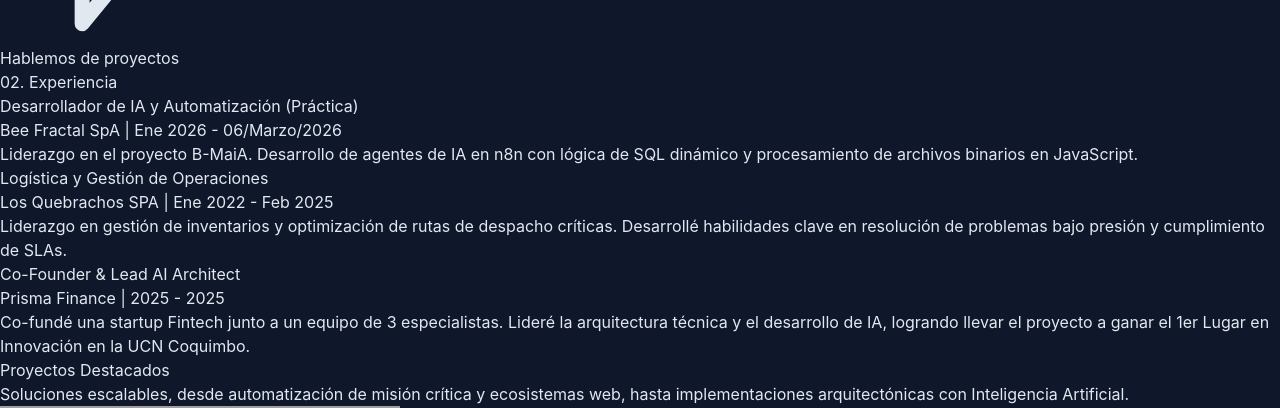
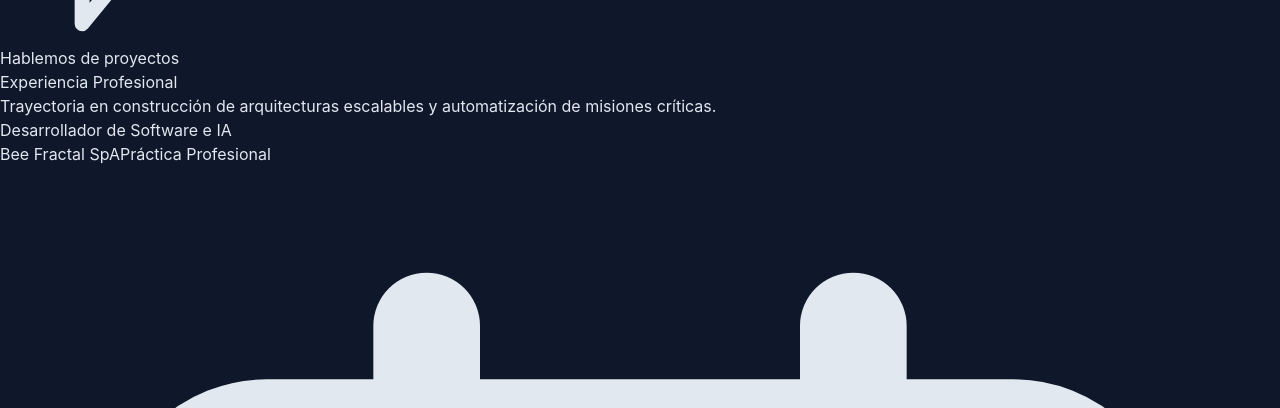
Before and after one commit to LookBastiDev/LookBastiDev.github.io, a React (Vite) app: page / in a window 1280 px wide. Shown: the part 205-613 px from the top of the page. Built offline with nearby package versions, Linux system fonts and the light colour scheme; grey boxes are pictures that could not be loaded.

Commit message:
ajuste Experience Moderno

```diff
--- a/src/Experience.jsx
+++ b/src/Experience.jsx
@@ -1,23 +1,125 @@
-import { experience } from "./data";
+import React from 'react';
+import { motion } from 'framer-motion';
 
 const Experience = () => {
+  // Datos de tu experiencia estructurados
+  const experiences = [
+    {
+      id: 1,
+      role: "Desarrollador de Software e IA",
+      company: "Bee Fractal SpA",
+      type: "Práctica Profesional",
+      date: "Ene 2026 - Mar 2026",
+      description: "Diseño de flujos autónomos con n8n para mitigación de errores en diagnósticos técnicos. Integración de IA generativa sobre PHP/Laravel y desarrollo de un motor para traducir lenguaje natural a consultas SQL directas.",
+      tech: ["n8n", "PHP (Laravel)", "IA Generativa", "SQL"],
+      color: "from-emerald-400 to-teal-500",
+      glow: "hover:shadow-[0_0_30px_rgba(16,185,129,0.15)]",
+      borderGlow: "group-hover:border-emerald-500/50"
+    },
+    {
+      id: 2,
+      role: "Ingeniero de Software Full Stack",
+      company: "PrismaFinance",
+      type: "Proyecto de Tesis / Sector Minero",
+      date: "Mar 2025 - Dic 2025",
+      description: "Arquitectura y despliegue de un ecosistema local-first. Creación de microservicios robustos en Python (FastAPI), frontend interactivo en React, y orquestación de LLMs para auditorías lógicas con 95% de precisión.",
+      tech: ["Python", "FastAPI", "React", "PostgreSQL", "LLMs"],
+      color: "from-blue-500 to-indigo-500",
+      glow: "hover:shadow-[0_0_30px_rgba(59,130,246,0.15)]",
+      borderGlow: "group-hover:border-blue-500/50"
+    }
+  ];
+
   return (
-    <section className="max-w-4xl mx-auto px-6 py-20">
-      <h2 className="text-3xl font-bold mb-12 flex items-center gap-3">
-        <span className="text-sky-400">02.</span> Experiencia
-      </h2>
+    <section id="experience" className="py-24 bg-slate-950 relative overflow-hidden">
 
-      <div className="relative border-l-2 border-slate-700 ml-4 space-y-12">
-        {experience.map((job, index) => (
-          <div key={index} className="relative pl-8">
-            {/* El puntito en la línea de tiempo */}
-            <div className="absolute -left-[9px] top-2 w-4 h-4 rounded-full bg-slate-900 border-2 border-sky-400" />
+      {/* Fondo decorativo (Malla sutil) */}
+      <div className="absolute inset-0 bg-[linear-gradient(to_right,#4f4f4f2e_1px,transparent_1px),linear-gradient(to_bottom,#4f4f4f2e_1px,transparent_1px)] bg-[size:40px_40px] [mask-image:radial-gradient(ellipse_60%_50%_at_50%_0%,#000_70%,transparent_100%)] opacity-20 pointer-events-none"></div>
 
-            <h3 className="text-xl font-bold text-white">{job.title}</h3>
-            <p className="text-sky-400 font-mono text-sm mb-2">{job.company} | {job.date}</p>
-            <p className="text-slate-400 max-w-xl">{job.description}</p>
-          </div>
-        ))}
+      <div className="max-w-4xl mx-auto px-4 relative z-10">
+
+        {/* Encabezado animado */}
+        <motion.div
+          initial={{ opacity: 0, y: 30 }}
+          whileInView={{ opacity: 1, y: 0 }}
+          viewport={{ once: true, margin: "-100px" }}
+          transition={{ duration: 0.6 }}
+          className="mb-16 text-center"
+        >
+          <h2 className="text-4xl md:text-5xl font-extrabold text-white tracking-tight mb-4">
+            Experiencia <span className="text-transparent bg-clip-text bg-gradient-to-r from-emerald-400 to-blue-500">Profesional</span>
+          </h2>
+          <p className="text-slate-400 text-lg">
+            Trayectoria en construcción de arquitecturas escalables y automatización de misiones críticas.
+          </p>
+        </motion.div>
+
+        {/* LÍNEA DE TIEMPO INTERACTIVA */}
+        <div className="relative border-l border-slate-800 ml-3 md:ml-6 space-y-12">
+          {experiences.map((exp, index) => (
+            <motion.div
+              key={exp.id}
+              initial={{ opacity: 0, x: -30 }}
+              whileInView={{ opacity: 1, x: 0 }}
+              viewport={{ once: true, margin: "-100px" }}
+              transition={{ duration: 0.5, delay: index * 0.2 }}
+              className="relative pl-8 md:pl-12 group"
+            >
+              {/* El Punto de la línea de tiempo (Glowing Dot) */}
+              <div className="absolute w-6 h-6 bg-slate-900 rounded-full -left-[12.5px] top-1 border-4 border-slate-800 group-hover:border-transparent transition-colors duration-300 z-10 flex items-center justify-center">
+                <div className={`w-2 h-2 rounded-full bg-gradient-to-r ${exp.color} opacity-50 group-hover:opacity-100 group-hover:scale-150 transition-all duration-300`}></div>
+              </div>
+
+              {/* Lazo conector iluminado al hover */}
+              <div className={`absolute w-[2px] h-full left-[-1px] top-6 bg-gradient-to-b ${exp.color} opacity-0 group-hover:opacity-100 transition-opacity duration-500 rounded-full`}></div>
+
+              {/* Tarjeta de Experiencia (Glassmorphism) */}
+              <div className={`p-8 rounded-3xl bg-slate-800/40 backdrop-blur-sm border border-slate-700/50 transition-all duration-500 ease-out transform group-hover:-translate-y-1 ${exp.borderGlow} ${exp.glow}`}>
+
+                <div className="flex flex-col md:flex-row md:items-center justify-between mb-4 gap-2">
+                  <div>
+                    <h3 className="text-2xl font-bold text-white mb-1 group-hover:text-transparent group-hover:bg-clip-text group-hover:bg-gradient-to-r group-hover:from-white group-hover:to-slate-300 transition-all">
+                      {exp.role}
+                    </h3>
+                    <div className="flex items-center gap-2 text-slate-300 font-medium">
+                      <span className={`text-transparent bg-clip-text bg-gradient-to-r ${exp.color}`}>
+                        {exp.company}
+                      </span>
+                      <span className="w-1.5 h-1.5 rounded-full bg-slate-600"></span>
+                      <span className="text-sm">{exp.type}</span>
+                    </div>
+                  </div>
+
+                  {/* Etiqueta de Fecha */}
+                  <div className="inline-flex items-center px-3 py-1 rounded-full bg-slate-900/50 border border-slate-700 text-slate-400 text-sm font-semibold whitespace-nowrap w-max">
+                    <svg className="w-4 h-4 mr-1.5" fill="none" stroke="currentColor" viewBox="0 0 24 24">
+                      <path strokeLinecap="round" strokeLinejoin="round" strokeWidth="2" d="M8 7V3m8 4V3m-9 8h10M5 21h14a2 2 0 002-2V7a2 2 0 00-2-2H5a2 2 0 00-2 2v12a2 2 0 002 2z" />
+                    </svg>
+                    {exp.date}
+                  </div>
+                </div>
+
+                <p className="text-slate-400 leading-relaxed mb-6">
+                  {exp.description}
+                </p>
+
+                {/* Badges de Tecnologías Usadas */}
+                <div className="flex flex-wrap gap-2">
+                  {exp.tech.map((item, i) => (
+                    <span
+                      key={i}
+                      className="px-3 py-1 text-xs font-semibold text-slate-300 bg-slate-900/50 border border-slate-700/50 rounded-full group-hover:border-slate-600 transition-colors"
+                    >
+                      {item}
+                    </span>
+                  ))}
+                </div>
+
+              </div>
+            </motion.div>
+          ))}
+        </div>
+
       </div>
     </section>
   );
```
